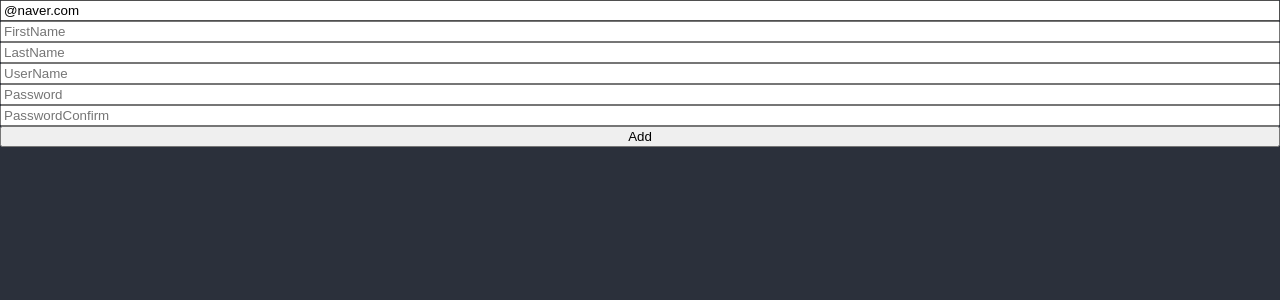
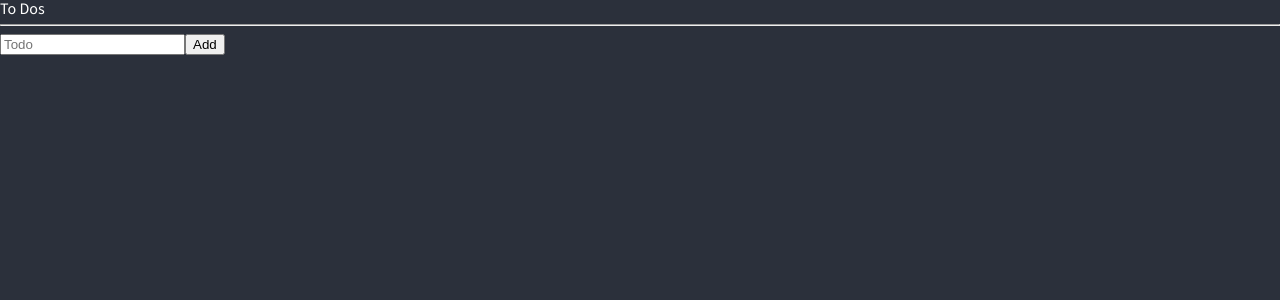
Before and after one commit to c9u11/react-playground, a React (Create React App) app: page / in a window 1280 px wide. Shown: the top 300 px of the page. Built offline with nearby package versions, Linux system fonts and the light colour scheme.

Commit message:
TodoList init setting

```diff
--- a/src/App.tsx
+++ b/src/App.tsx
@@ -1,5 +1,5 @@
 import { createGlobalStyle } from "styled-components";
-import ToDoList from "./ToDoList";
+import ToDoList from "./components/ToDoList";
 
 const GlobalStyle = createGlobalStyle`
 @import url('https://fonts.googleapis.com/css2?family=Source+Sans+Pro:wght@300;400&display=swap');
--- a/src/ToDoList.tsx
+++ /dev/null
@@ -1,75 +0,0 @@
-import { useForm } from "react-hook-form";
-
-interface IForm {
-  Email: string;
-  FirstName: string;
-  LastName: string;
-  UserName: string;
-  Password: string;
-  PasswordConfirm: string;
-  extraError?: string;
-}
-
-function ToDoList() {
-  const { register, handleSubmit, formState: { errors }, setError } = useForm<IForm>({
-    defaultValues: {
-      Email: "@naver.com",
-    }
-  });
-  const onValid = (data: IForm) => {
-    if (data.Password !== data.PasswordConfirm) {
-      setError("PasswordConfirm", { message: "Password are not the same" }, { shouldFocus: true })
-    }
-    // setError("extraError", { message: "Server offline." })
-  };
-  // console.log(watch);
-  console.log(errors);
-  return (
-    <div>
-      <form style={{ display: "flex", flexDirection: "column" }} onSubmit={handleSubmit(onValid)}>
-        <input {...register("Email", {
-          required: "Email is required", pattern: {
-            value: /^[A-Za-z0-9._%+-]+@naver.com$/,
-            message: "Only naver.com emails allowed"
-          }
-        })} placeholder="Email"></input>
-        <span>{errors?.Email?.message}</span>
-        <input {...register("FirstName", { required: "FirstName is Required" })} placeholder="FirstName"></input>
-        <span>{errors?.FirstName?.message}</span>
-        <input {...register("LastName", { required: "LastName is Required" })} placeholder="LastName"></input>
-        <span>{errors?.LastName?.message}</span>
-        <input {...register("UserName", {
-          required: "UserName is Required", minLength: {
-            value: 5,
-            message: "Your UserName is too short."
-          },
-          validate: {
-            noAdmin: (value) => value.includes("admin") ? "no admin allowed" : true,
-            noTest: (value) => value.includes("test") ? "no test allowed" : true,
-          }
-        })} placeholder="UserName"></input>
-        <span>{errors?.UserName?.message}</span>
-        <input {...register("Password", {
-          required: "Password is Required",
-          minLength: {
-            value: 5,
-            message: "Your password is too short."
-          }
-        })} placeholder="Password"></input>
-        <span>{errors?.Password?.message}</span>
-        <input {...register("PasswordConfirm", {
-          required: "PasswordConfirm is required", minLength: {
-            value: 5,
-            message: "Your password is too short."
-          }
-        })} placeholder="PasswordConfirm"></input>
-        <span>{errors?.PasswordConfirm?.message}</span>
-        <button>Add</button>
-        <span>
-          {errors?.extraError?.message}
-        </span>
-      </form>
-    </div>
-  );
-}
-export default ToDoList
--- /dev/null
+++ b/src/components/ToDoList.tsx
@@ -0,0 +1,28 @@
+import { useForm } from "react-hook-form";
+
+interface IForm {
+  toDo: string;
+}
+function ToDoList() {
+  const { register, handleSubmit, setValue } = useForm<IForm>();
+  const onSubmit = (data: IForm) => {
+    console.log(data);
+    setValue("toDo", "");
+  };
+  return (
+    <div>
+      <h1>To Dos</h1>
+      <hr />
+      <form onSubmit={handleSubmit(onSubmit)}>
+        <input {...register("toDo", {
+          required: "Please write a To Do"
+        })} placeholder="Todo"></input>
+        <button>Add</button>
+      </form>
+      <ul>
+
+      </ul>
+    </div>
+  );
+}
+export default ToDoList
```
